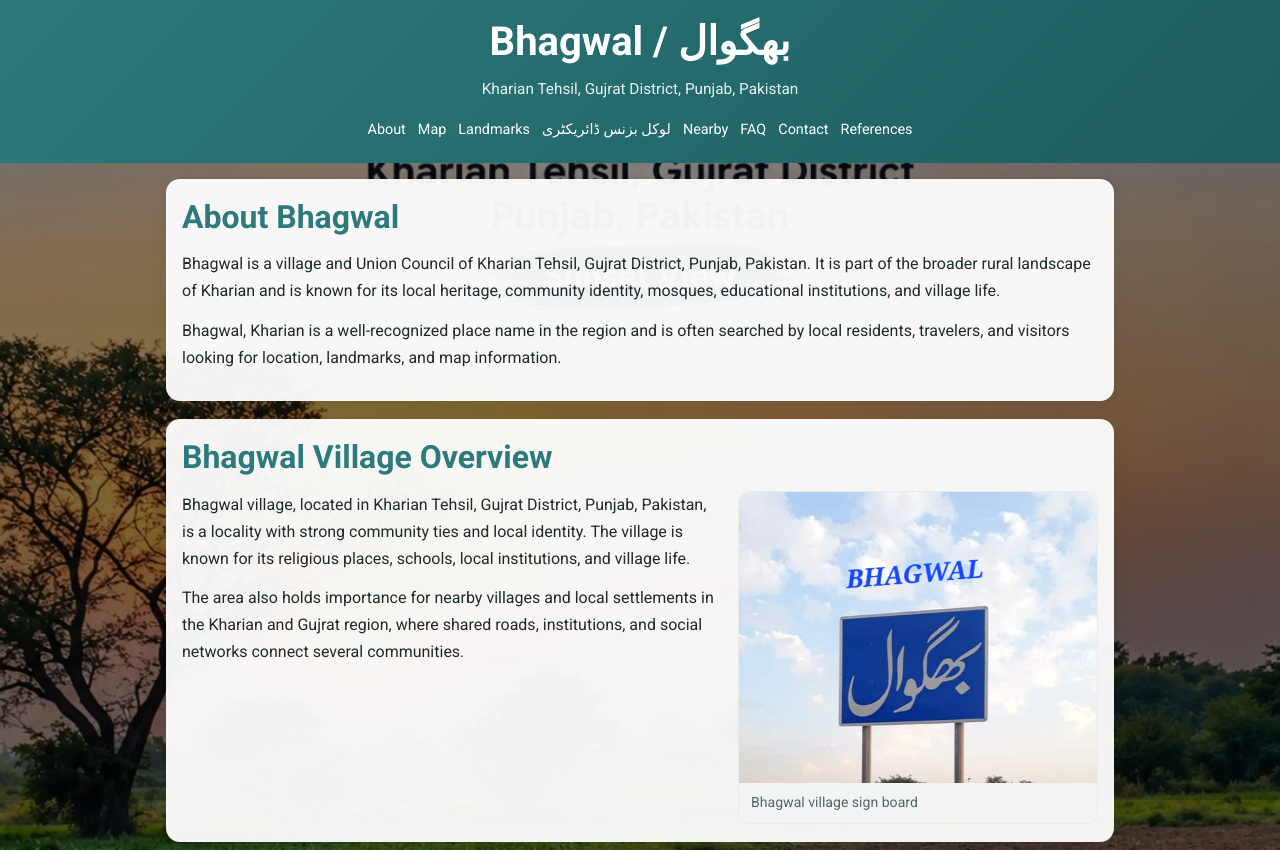
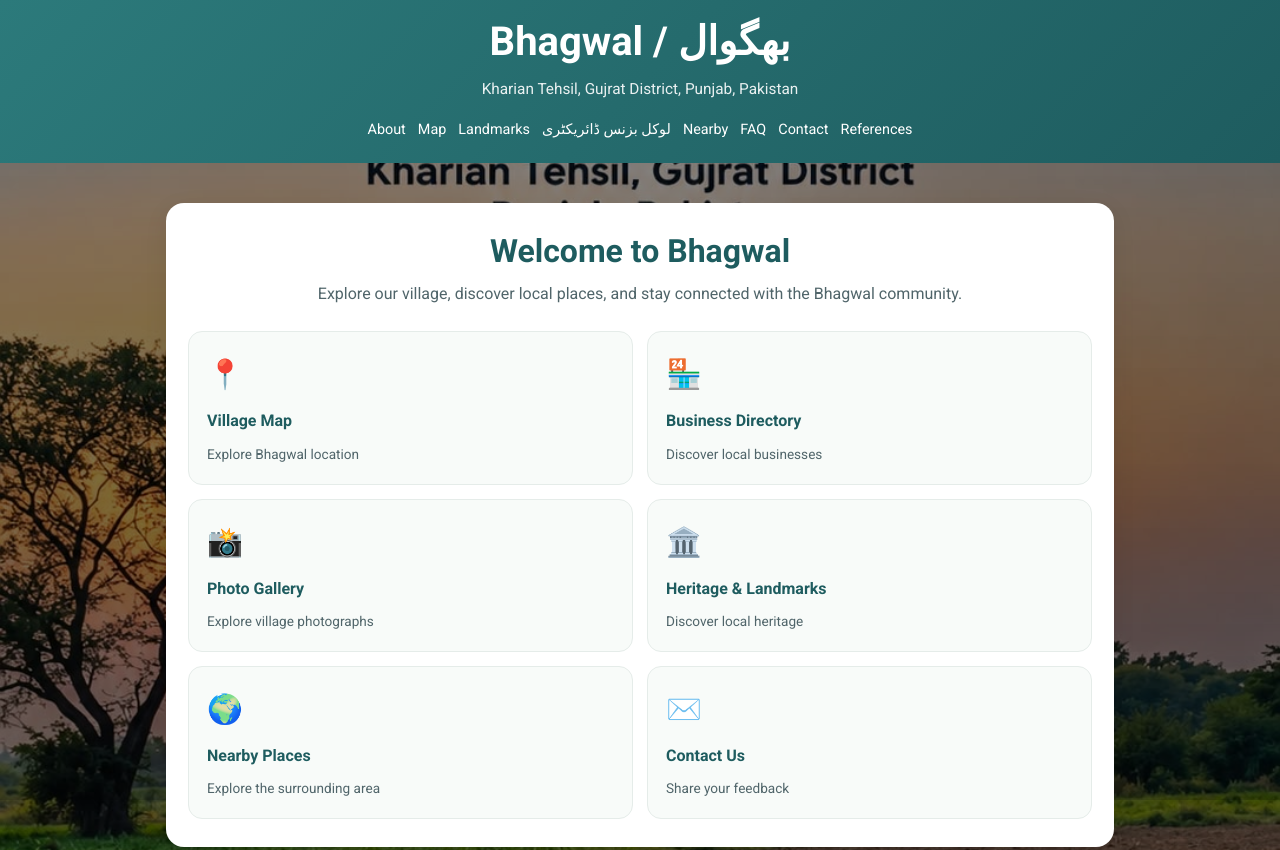
Before and after one commit to Murshad87/Bhagwal, a plain HTML site: page index.html in a window 1280 px wide. Shown: the top 850 px of the page. Drawn offline with Linux system fonts and the light colour scheme; a script that the page names is missing.

Commit message:
Add dashboard section with exploration cards
Added a dashboard section with various cards for village exploration.

```diff
--- a/index.html
+++ b/index.html
@@ -574,6 +574,52 @@
   </header>
 
   <main>
+
+    <section class="dashboard" id="dashboard">
+      <div class="dashboard-intro">
+        <h2>Welcome to Bhagwal</h2>
+        <p>Explore our village, discover local places, and stay connected with the Bhagwal community.</p>
+      </div>
+
+      <div class="dashboard-grid">
+        <a class="dashboard-card" href="#map">
+          <span class="dashboard-icon">📍</span>
+          <strong>Village Map</strong>
+          <span>Explore Bhagwal location</span>
+        </a>
+
+        <a class="dashboard-card" href="directory.html">
+          <span class="dashboard-icon">🏪</span>
+          <strong>Business Directory</strong>
+          <span>Discover local businesses</span>
+        </a>
+
+        <a class="dashboard-card" href="gallery.html">
+          <span class="dashboard-icon">📸</span>
+          <strong>Photo Gallery</strong>
+          <span>Explore village photographs</span>
+        </a>
+
+        <a class="dashboard-card" href="#landmarks">
+          <span class="dashboard-icon">🏛️</span>
+          <strong>Heritage & Landmarks</strong>
+          <span>Discover local heritage</span>
+        </a>
+
+        <a class="dashboard-card" href="#nearby">
+          <span class="dashboard-icon">🌍</span>
+          <strong>Nearby Places</strong>
+          <span>Explore the surrounding area</span>
+        </a>
+
+        <a class="dashboard-card" href="#contact">
+          <span class="dashboard-icon">✉️</span>
+          <strong>Contact Us</strong>
+          <span>Share your feedback</span>
+        </a>
+      </div>
+    </section>
+
     <section id="about">
       <h2>About Bhagwal</h2>
       <p>
```
